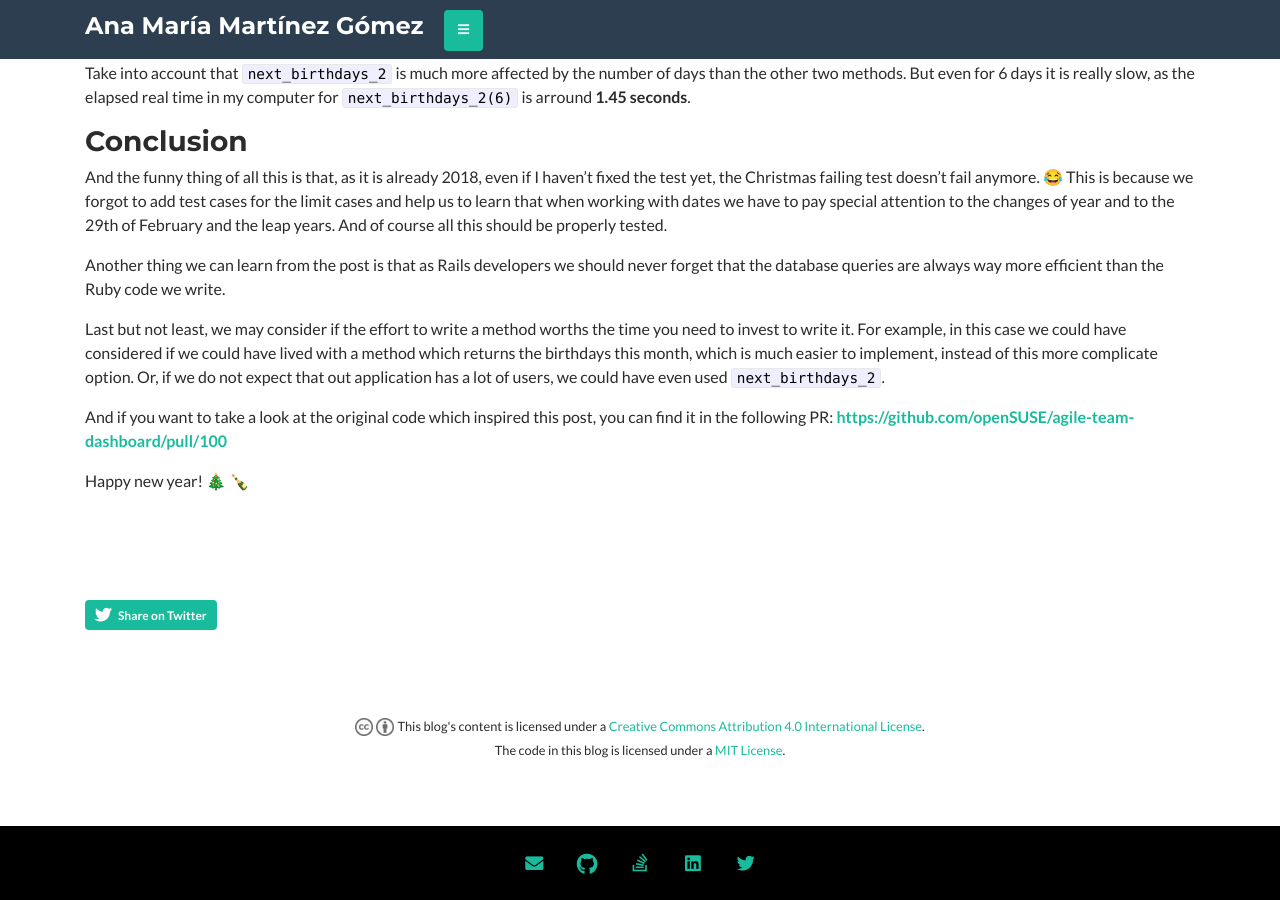
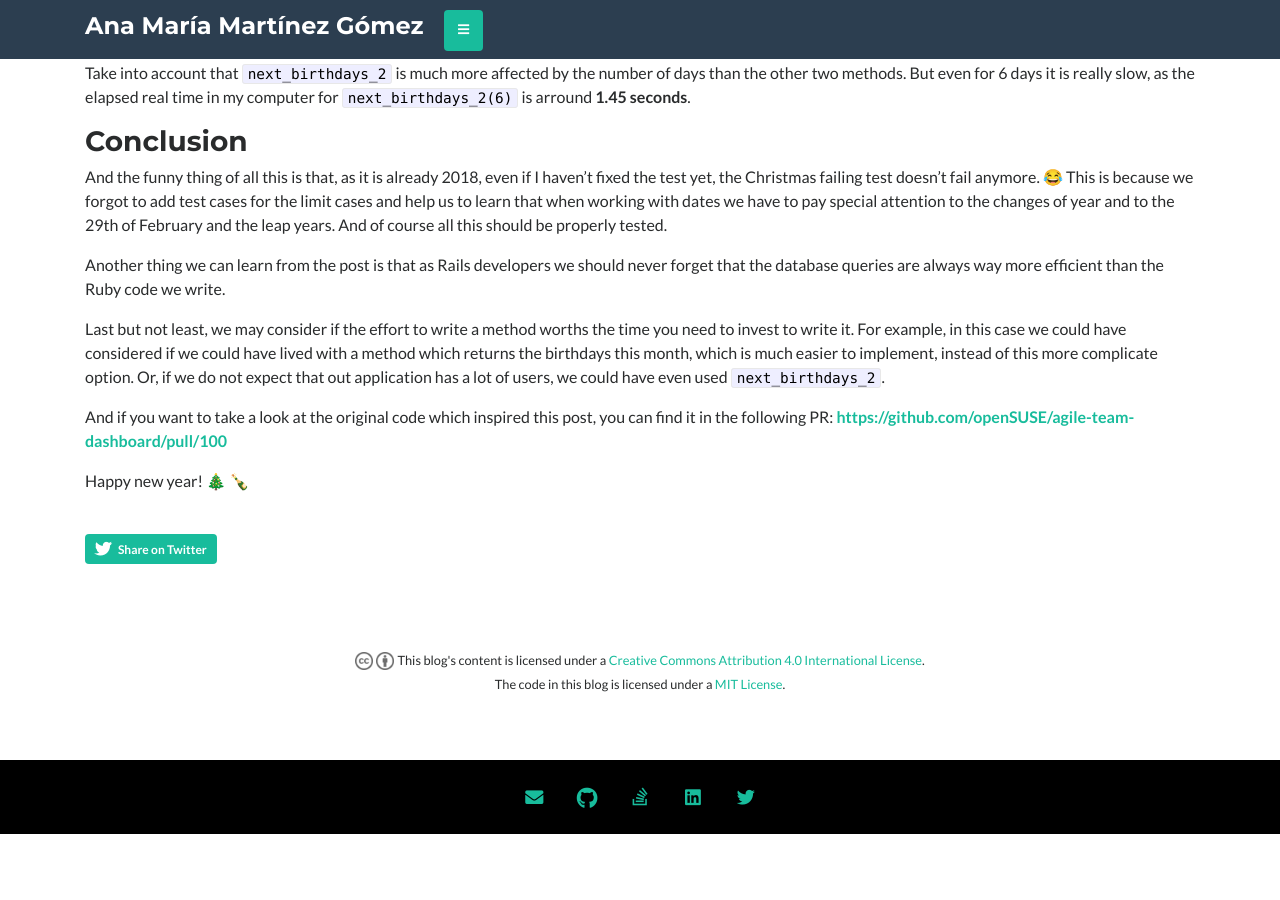
Before and after one commit to vicgalle/ana06.github.io, a Jekyll site: the page built from _posts/2018-01-01-christmas-failure.markdown, in a window 1280 px wide and 900 px high, scrolled down 2434 px. Built offline with Jekyll 4.4.1, drawn with Linux system fonts in a browser that asks for light colours; nearby versions of some CDN libraries; emoji names are drawn with the system emoji font; comment, search, counter and statistics services are not loaded; after the commit the page ends 3268 px from its top, so only the background shows below that.

Commit message:
Remove more-info section if there is not more info

```diff
--- a/_layouts/post.html
+++ b/_layouts/post.html
@@ -21,9 +21,11 @@ layout: default
   <div class="card-body">
     {{ content }}
 
+    {% if page.more-info %}
     <div class="alert alert-light alert-more-info text-center">
       {{ page.more-info | markdownify }}
     </div>
+    {% endif %}
   </div>
 </div>
 
```
